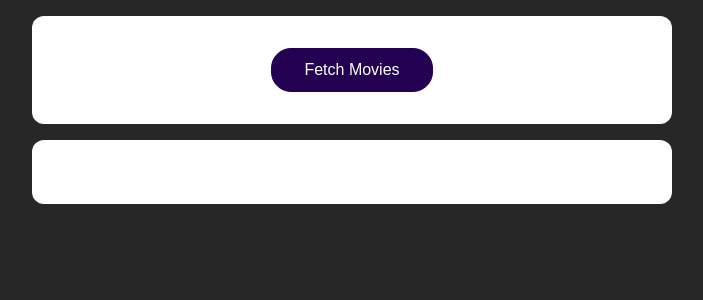
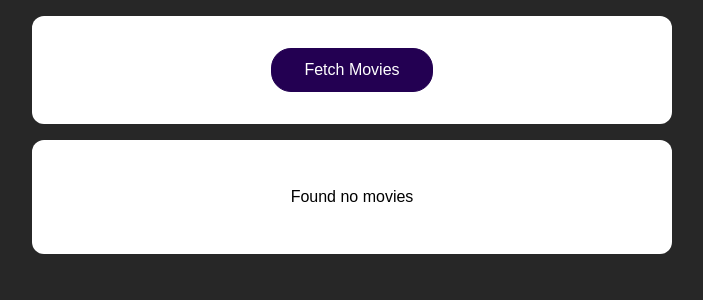
Before and after one commit to mostlyclicks/http-requests, a React (Create React App) app: page / in a window 1280 px wide. Shown: the top 300 px of the page, without its empty margins (288-991 px from the left). Built offline with nearby package versions, Linux system fonts and the light colour scheme.

Commit message:
nomovies found state

```diff
--- a/src/App.js
+++ b/src/App.js
@@ -37,6 +37,7 @@ function App() {
       <section>
         {!isLoading && movies.length > 0 && <MoviesList movies={movies} />}
         {isLoading && <p>Movies are loading...</p>}
+        {!isLoading && movies.length === 0 && <p>Found no movies</p>}
 
       </section>
     </React.Fragment>
```
